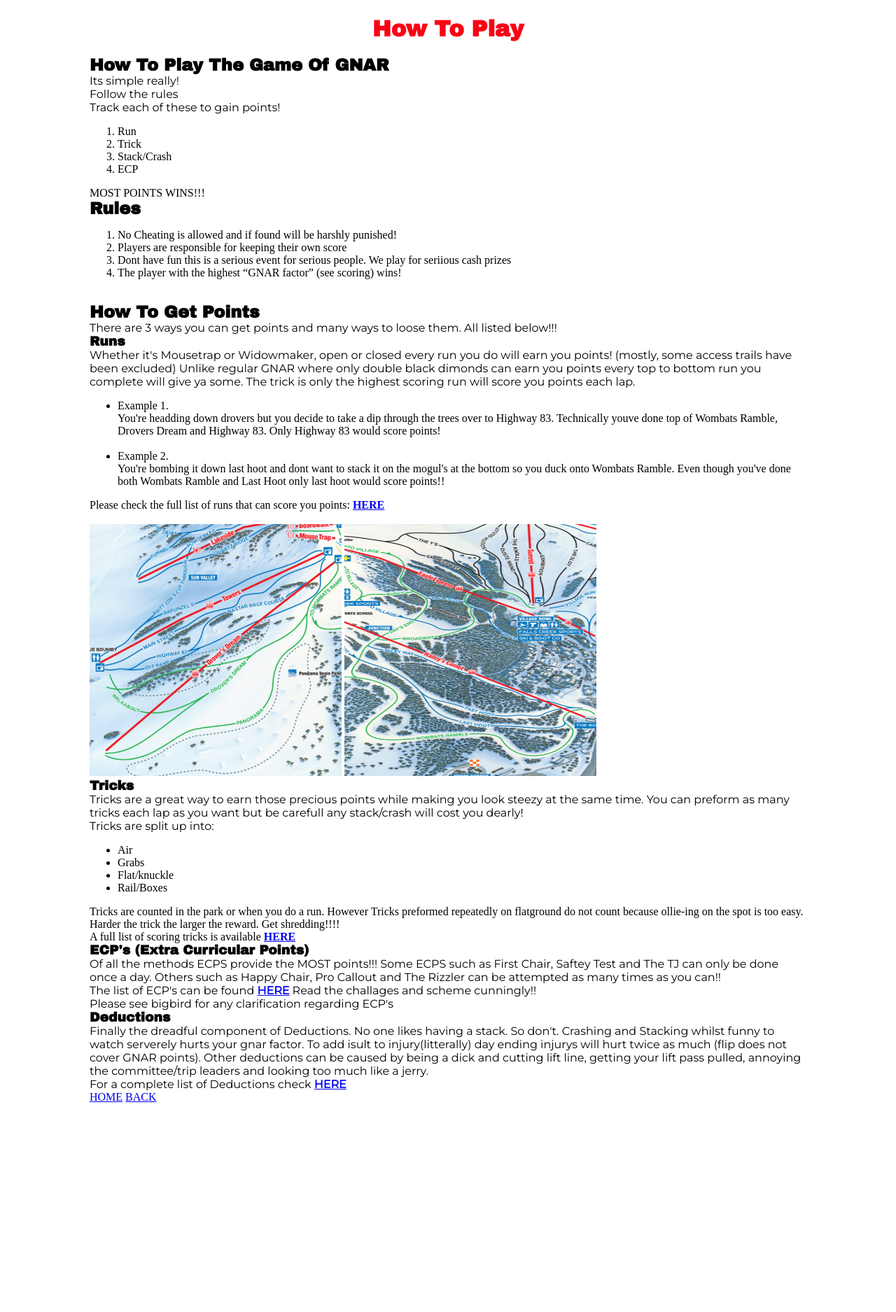
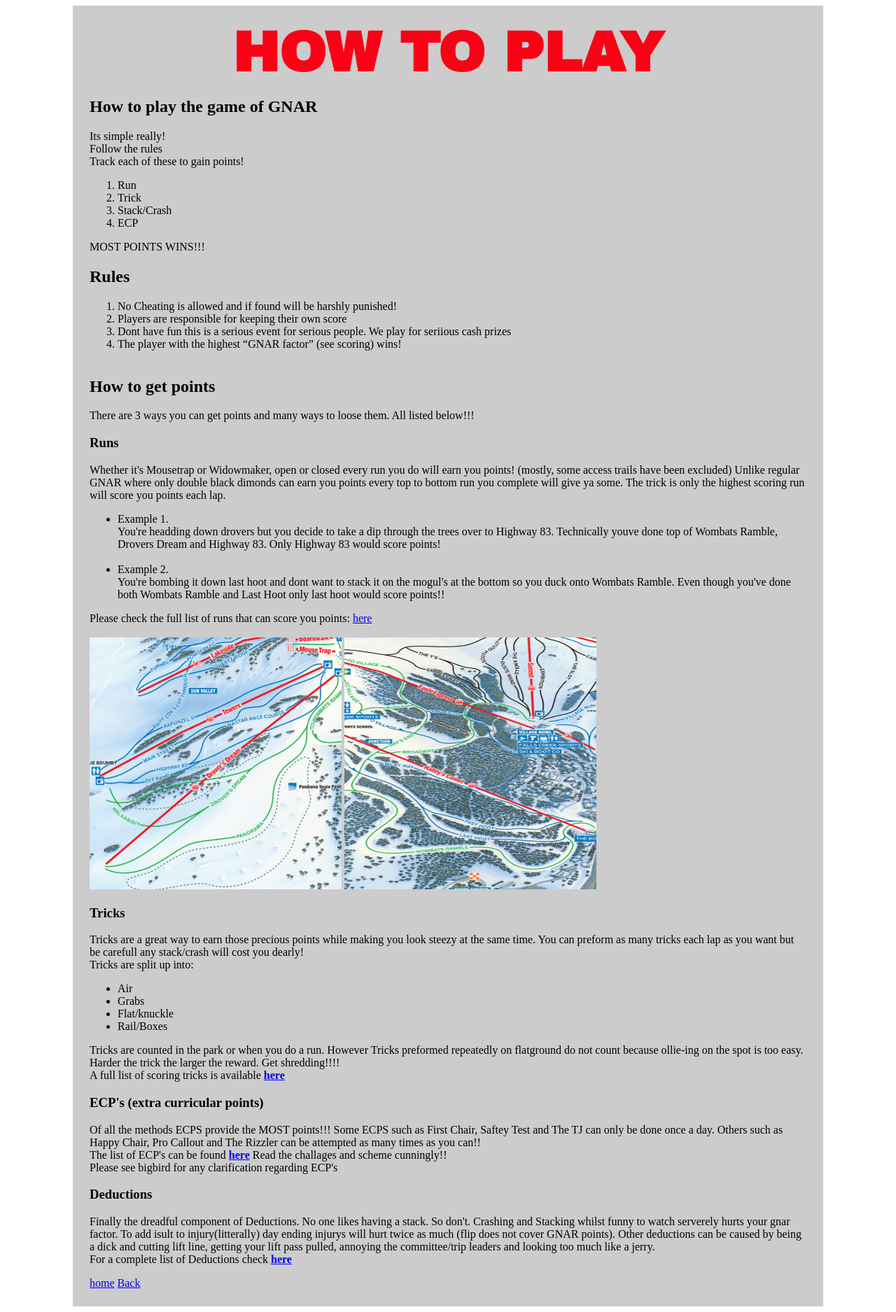
Before and after one commit to jamesomckenna/gnar, a PHP site: page /howtoplay.php in a window 1280 px wide. Shown: the whole page at 70% size. Before the commit the page ends 1575 px from the top, so only its background shows below. Run offline with PHP 8.4, Linux system fonts and the light colour scheme; some web fonts are replaced.

Commit message:
all good

```diff
--- a/howtoplay.php
+++ b/howtoplay.php
@@ -37,7 +37,7 @@
         Technically youve done top of Wombats Ramble, Drovers Dream and Highway 83. Only Highway 83 would score points! </li><br>
         <li>Example 2. <br>You're bombing it down last hoot and dont want to stack it on the mogul's at the bottom so you duck onto Wombats Ramble.
         Even though you've done both Wombats Ramble and Last Hoot only last hoot would score points!!</li></ul>
-      Please check the full list of runs that can score you points: <strong><a href="pointslist.php">here</a></strong><br><br>
+      Please check the full list of runs that can score you points: <a href="pointslist.php">here</a><br><br>
       <img src="images\Map_1.PNG" alt="Map of Drovers & Hwy 83"width="360" height="360">
       <img src="images/Map 2.PNG" alt="Map of Wombats Ramble & Last Hoot"width="360" height="360"></p>
 
--- a/styles/main.css
+++ b/styles/main.css
@@ -1,56 +1,11 @@
-* {
-    /* outline: 1px solid #00990044; */
-}
-
-body {
-    background-color: #FFFFFF;
-    margin: 0;
-}
-
-h1 {
-    color: #F90215;
-    font-family: 'Archivo Black', sans-serif;
-    margin-top: 0;
-    text-align: center;
-    text-transform: capitalize;
-    font-size: 20;
-}
-
-h2 {
-    color: #000;
-    font-family: 'Archivo Black', sans-serif;
-    text-transform: capitalize;
-    margin: 0;
-    text-align: left;
-}
-
-h3 {
-    color: #000;
-    font-family: 'Archivo Black', sans-serif;
-    text-transform: capitalize;
-    margin: 0;
-    text-align: left;
-}
-
-p {
-    color: black;
-    font-family: 'Montserrat', sans-serif;
-    margin: 0;
-    text-align: left;
-}
-
-
-a {
-    text-transform: uppercase;
-}
 
     .shell {
         max-width: 1024px;
         margin: 0 auto;
+        background-color: #CCCCCC;
         min-height: 100lvh;
         padding: 24px
     }
-
     /******* HEADER *******/
     .header h1 {
         color: #F90215;
@@ -60,6 +15,18 @@ a {
         text-transform: uppercase;
         font-size: 80px;
     }
+
+    /******* How to play *******/
+
+    h1 {
+        color: #F90215;
+        font-family: 'Archivo Black', sans-serif;
+        margin: 0;
+        text-align: center;
+        text-transform: uppercase;
+        font-size: 80px;
+    }
+
 
 
     /******* SCORING *******/
--- a/templates/header.php
+++ b/templates/header.php
@@ -3,13 +3,13 @@
 <link rel="icon" type="image/x-icon" href="images/russ_icon.ico" />
 <meta name="viewport" content="width=device-width, initial-scale=1" />
 
+<!-- fonts  -->
+
 <link href="https://fonts.googleapis.com/css2?family=Montserrat&display=swap" rel="stylesheet">
 <link href="https://fonts.googleapis.com/css2?family=Archivo+Black&display=swap" rel="stylesheet">
 <link href="https://fonts.googleapis.com/css2?family=Francois+One&display=swap" rel="stylesheet">
 
-<!-- <link rel="preconnect" href="https://fonts.googleapis.com">
-<link rel="preconnect" href="https://fonts.gstatic.com" crossorigin> -->
-<!-- <link href="https://fonts.googleapis.com/css2?family=Archivo+Black&display=swap" rel="stylesheet"> -->
+<link rel="stylesheet" href="styles/main.css" />
 
-<link rel="stylesheet" href="styles/main.css" />
+<link rel="stylesheet" href="styles/main.css"/>
 <script src="js/main.js" async></script>
```
Also changed, not shown: index.php (+24 -10 lines). Lines whose indentation alone changed are shown as unchanged.
